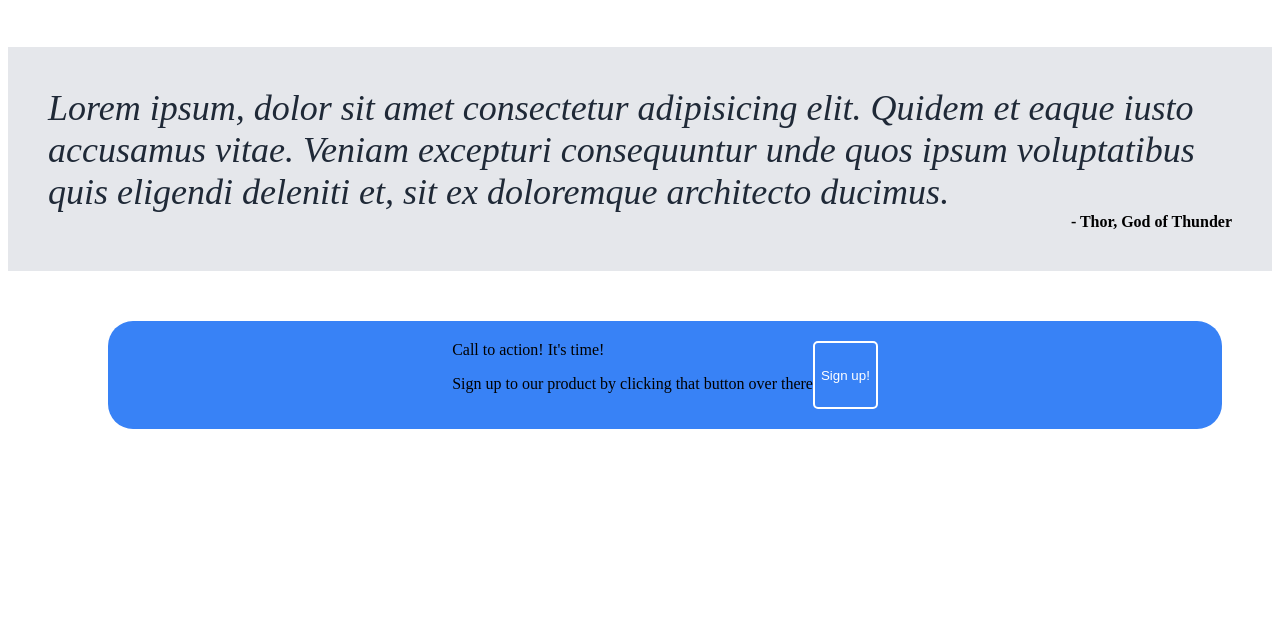
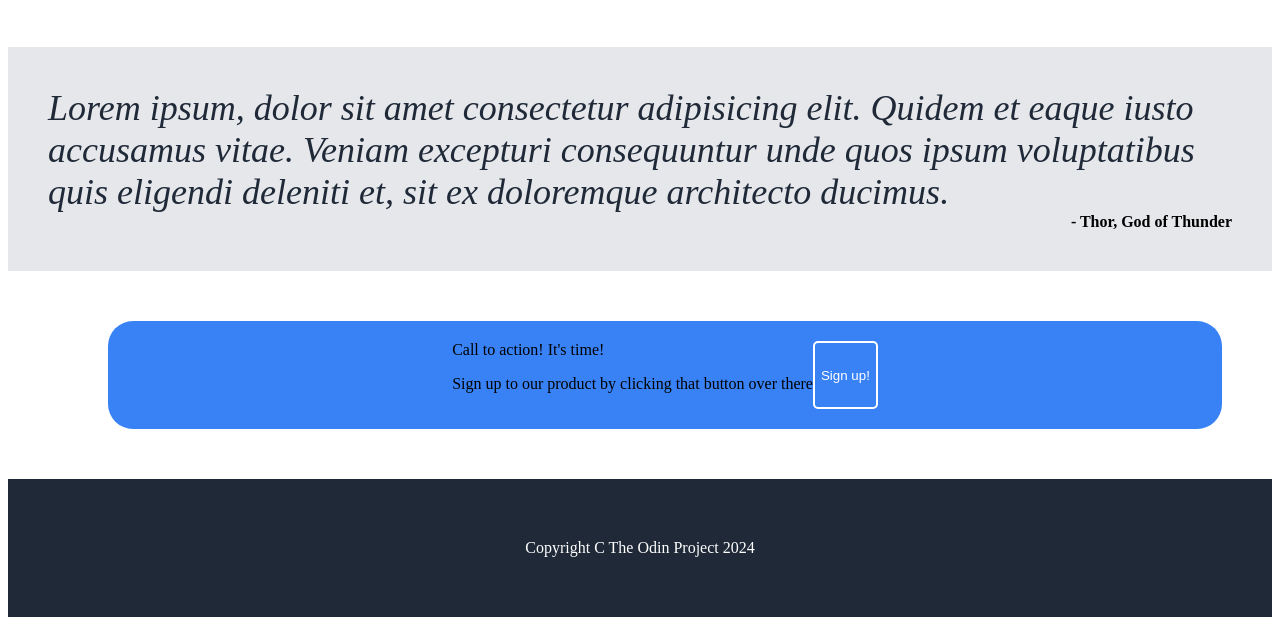
Before and after one commit to idkfaPL/landing_page, a plain HTML site: page index.html in a window 1280 px wide. Shown: the part 715-1340 px from the top of the page. Before the commit the page ends 1202 px from the top, so only its background shows below. Drawn offline with Linux system fonts and the light colour scheme.

Commit message:
Dodaj footer

```diff
--- a/index.html
+++ b/index.html
@@ -43,5 +43,8 @@
     <button>Sign up!</button>
 
 </div>
+<div class="footer">
+    Copyright C The Odin Project 2024
+</div>
     </body>
 </html>
--- a/styles.css
+++ b/styles.css
@@ -106,3 +106,10 @@ button {
         border-radius: 5px;
         border: 2px solid white;
     }
+
+    .footer {
+        background-color: #1f2937;
+        color: white;
+        text-align: center;
+        padding: 60px;
+    }
```
